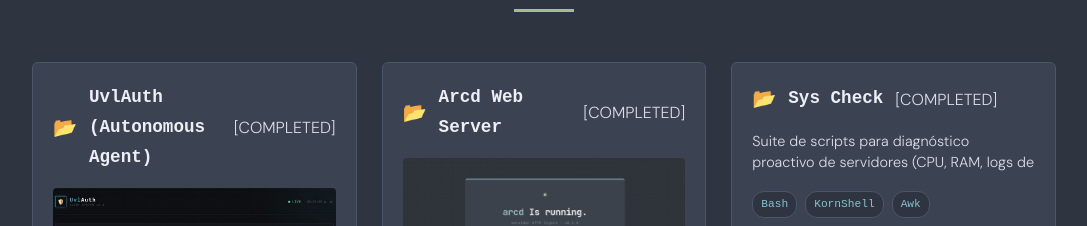
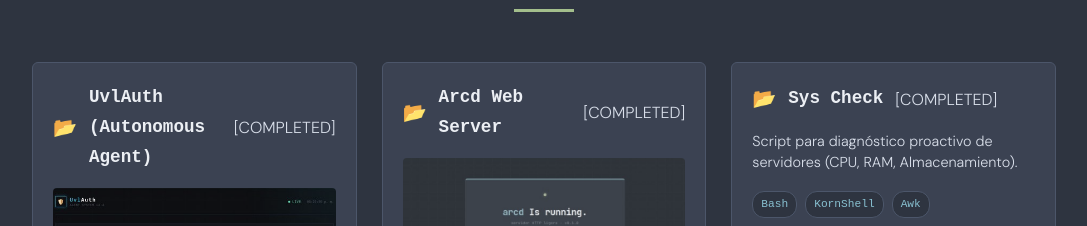
Before and after one commit to nerdemma/portfolio-react, a React (Vite) app: page / in a window 1280 px wide. Shown: the part 3520-3746 px from the top of the page, without its empty margins (96-1183 px from the left). Built offline with nearby package versions, Linux system fonts and the light colour scheme.

Commit message:
modificar url de proyecto syschk

```diff
--- a/src/assets/mywork_data.js
+++ b/src/assets/mywork_data.js
@@ -20,11 +20,11 @@ export const mywork_data = [
     },
     {
         w_name: "Sys Check",
-        w_desc: "Suite de scripts para diagnóstico proactivo de servidores (CPU, RAM, logs de seguridad).",
+        w_desc: "Script para diagnóstico proactivo de servidores (CPU, RAM, Almacenamiento).",
         w_tech: ["Bash", "KornShell", "Awk"],
         w_status: "COMPLETED",
         w_img: null,
-        w_link: "https://github.com/nerdemma/sys-check"
+        w_link: "https://github.com/nerdemma/syschk"
     },
     {
         w_name: "CloudWatcher-Lite",
```
